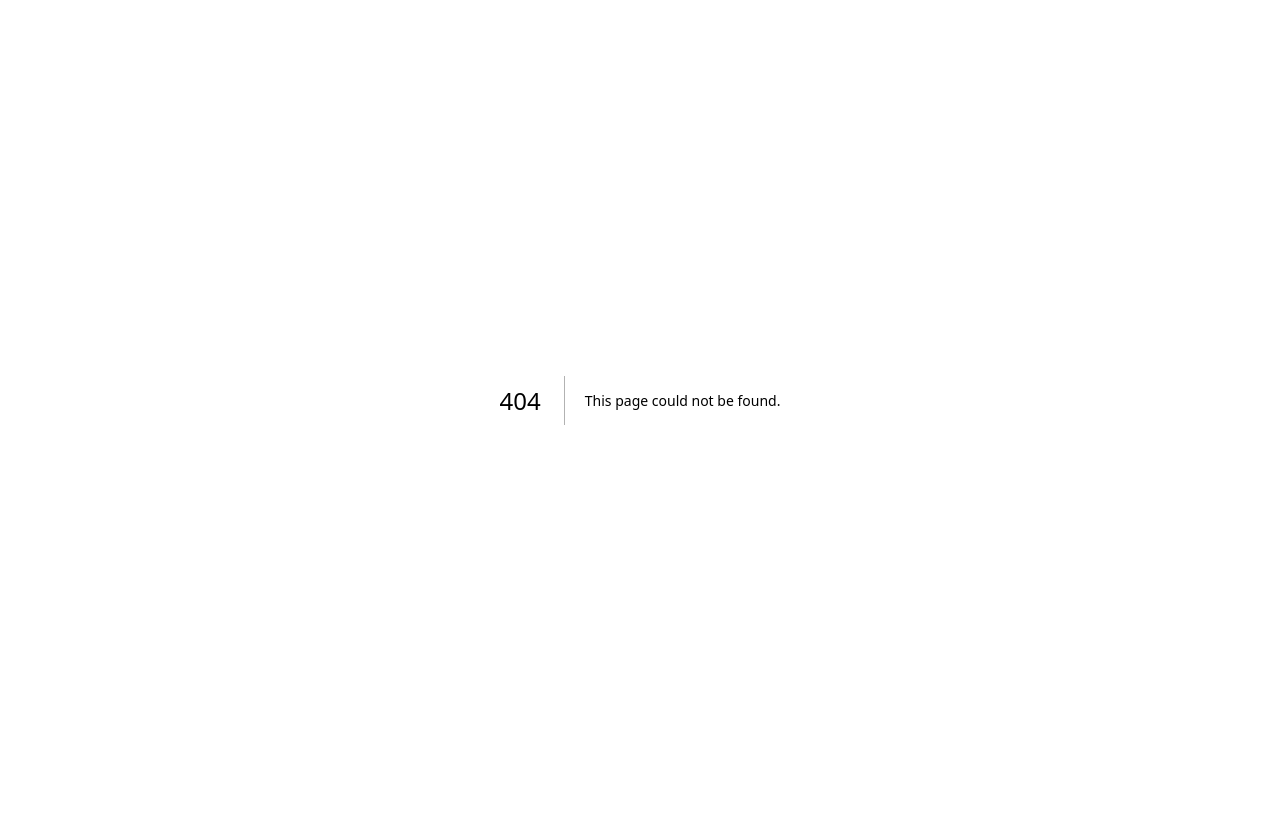
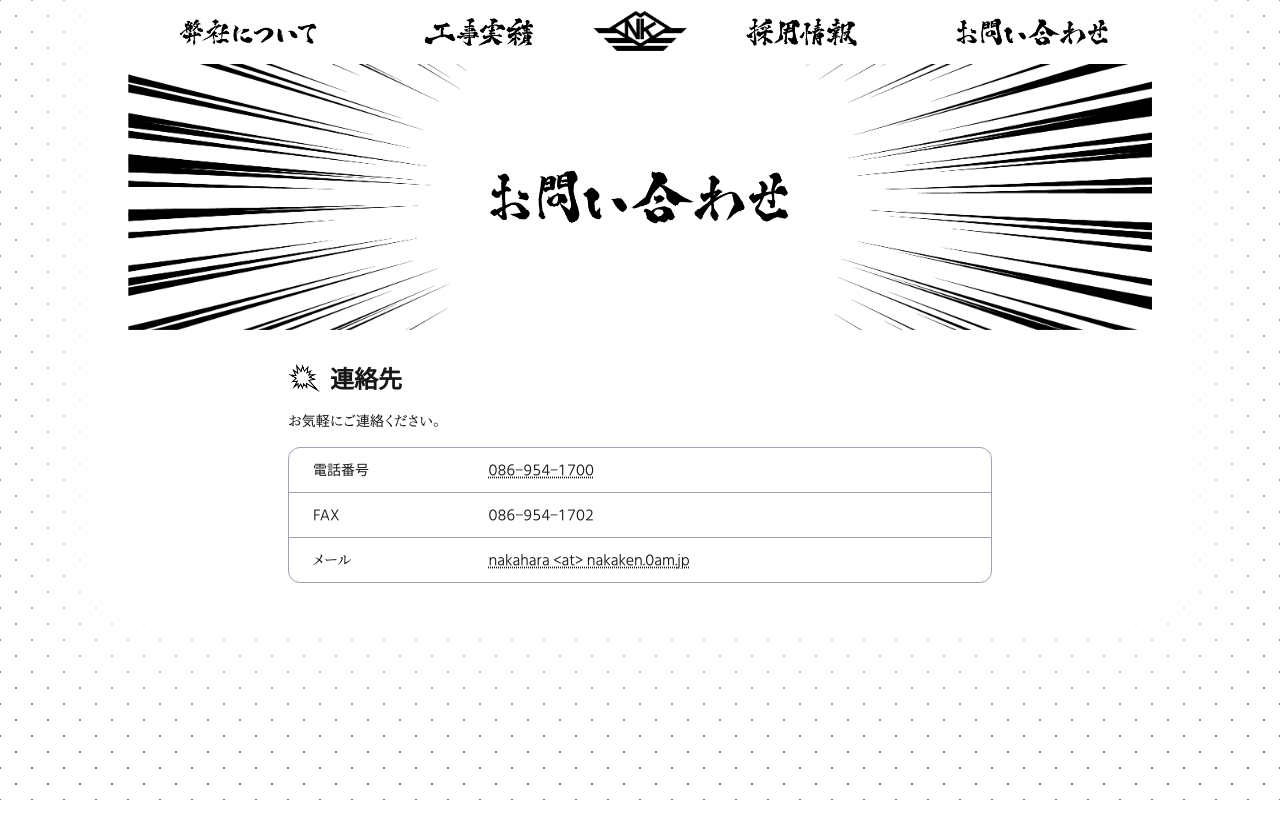
Before and after one commit to nakaken-ltd/nakaken-ltd.github.io, a Next.js app: page /inquiry in a window 1280 px wide. Before the commit this address had no page. Shown: the top 824 px of the page. After the commit the page ends 800 px from the top, so only its background shows below. Built offline with nearby package versions, Linux system fonts and the light colour scheme.

Commit message:
Add inquiry page

```diff
--- /dev/null
+++ b/app/inquiry/page.tsx
@@ -0,0 +1,75 @@
+'use client';
+
+import Image from 'next/image';
+import MenuBar from "@/app/components/MenuBar";
+
+import inquiry from '../../public/text_inquiry.webp';
+import bang from '../../public/bang.webp';
+import header from '../../public/header.webp';
+
+export default function RecruitPage() {
+  return (
+    <div className="font-genei">
+      <div className="shadow-sides bg-white max-w-screen-lg mx-auto">
+        <div className="w-auto h-[64px]"></div>
+        <div className="max-w-screen-lg m-auto">
+          <div className="block relative w-full mb-[var(--section-mb-sm)] md:mb-[var(--section-mb-md)]">
+            <Image
+              src={bang}
+              alt="背景"
+              sizes="100vw"
+            />
+            <Image
+              src={inquiry}
+              alt="お問い合わせ"
+              width={300}
+              objectPosition="center center"
+              style={{margin: 'auto', position: 'absolute', top: '50%', left: '50%', transform: 'translate(-50%,-50%)'}}
+            />
+          </div>
+          <div className="max-w-screen-md m-auto pr-8 pl-8">
+            <div className="mb-[var(--section-mb-sm)] md:mb-[var(--section-mb-md)]">
+              <div className="mb-4">
+                <Image
+                  src={header}
+                  alt="ヘッダ"
+                  width={32}
+                  height={32}
+                  style={{display: "inline", marginRight: '10px'}}
+                />
+                <span className="align-[-6px] text-2xl font-bold">連絡先</span>
+              </div>
+
+              <div className="mb-4">
+                <p className="text-sm">お気軽にご連絡ください。</p>
+              </div>
+
+              <div className="w-full relative mb-8 rounded-xl border border-gray-400">
+                <table className="w-full text-sm text-left rtl:text-right text-body">
+                  <colgroup>
+                    <col className="w-1/4"/>
+                  </colgroup>
+                  <tbody>
+                  <tr className="border-b border-gray-400 border-default">
+                    <td className="px-6 py-3">電話番号</td>
+                    <td className="px-6 py-3 underline decoration-dotted"><a href="tel:0869541700">086-954-1700</a></td>
+                  </tr>
+                  <tr className="border-b border-gray-400 border-default">
+                    <td className="px-6 py-3">FAX</td>
+                    <td className="px-6 py-3">086-954-1702</td>
+                  </tr>
+                  <tr>
+                    <td className="px-6 py-3">メール</td>
+                    <td className="px-6 py-3 underline decoration-dotted"><a href="mailto:nakahara@nakaken.0am.jp">nakahara &lt;at&gt; nakaken.0am.jp</a></td>
+                  </tr>
+                  </tbody>
+                </table>
+              </div>
+            </div>
+          </div>
+        </div>
+      </div>
+      <MenuBar></MenuBar>
+    </div>
+  );
+}
```
